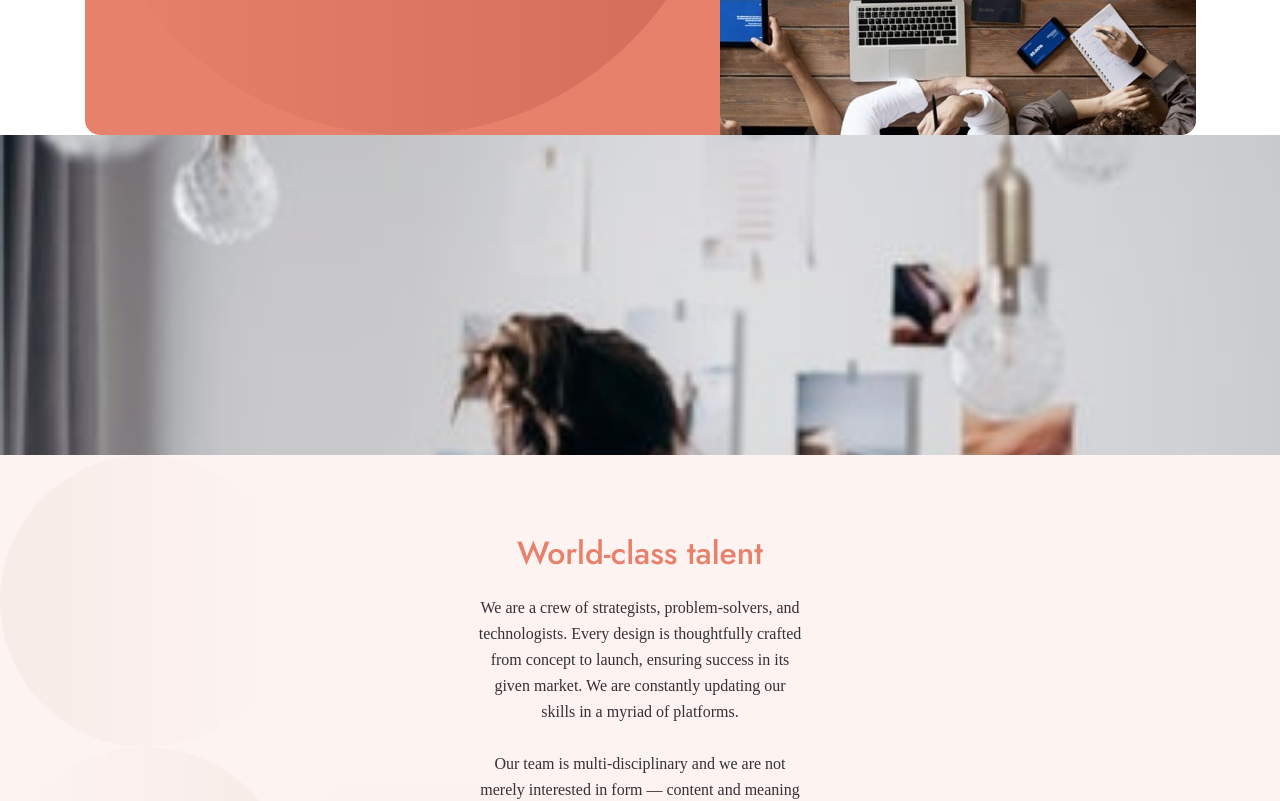
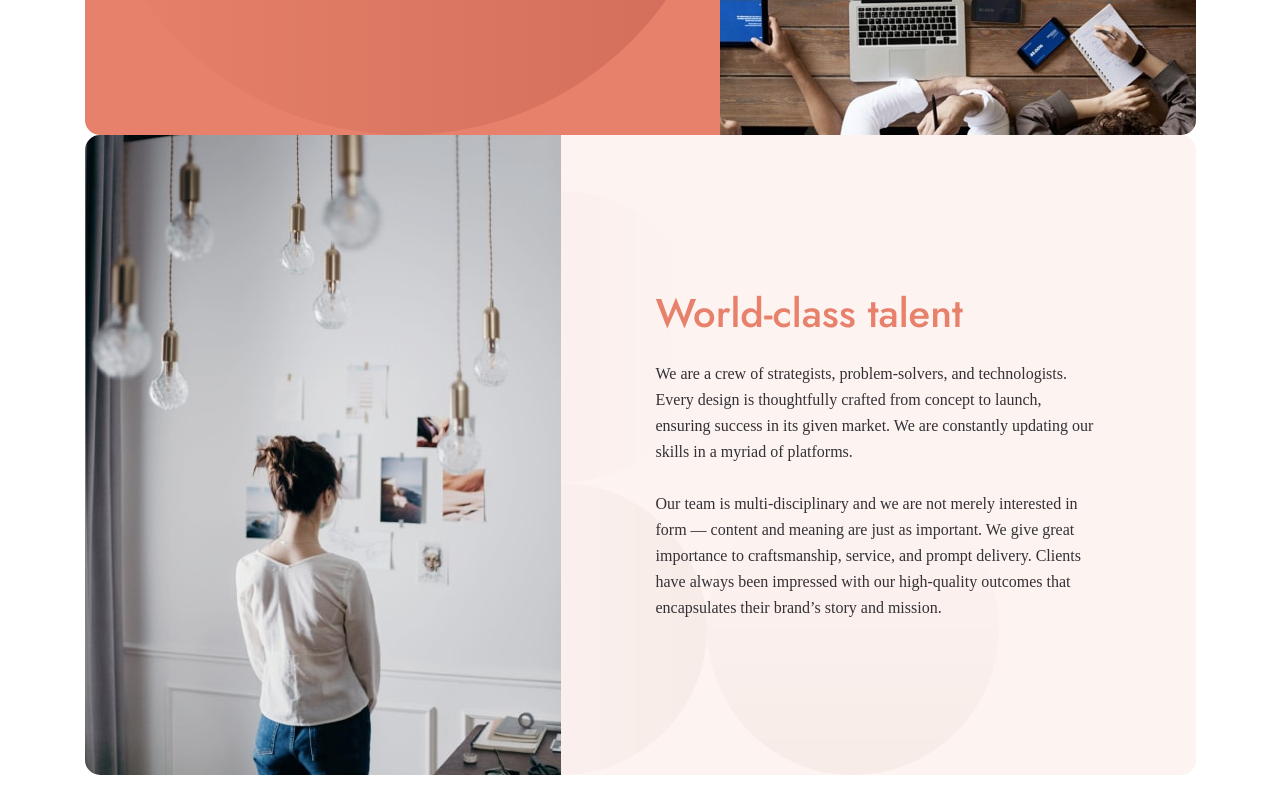
Before and after one commit to danielopq/designo, a React (Vite) app: page / in a window 1280 px wide. Shown: the part 500-1301 px from the top of the page. Built offline with nearby package versions, Linux system fonts and the light colour scheme; a web font is replaced by a local one.

Commit message:
Talent - desktop version

```diff
--- a/src/components/pages/about/component/talent/talent.scss
+++ b/src/components/pages/about/component/talent/talent.scss
@@ -68,3 +68,38 @@
 
     }
 }
+
+//############################## DESKTOP VERSION ##############################
+
+@include breakpoints.desktop {
+    #talent {
+        max-width: 1111px;
+        flex-direction: row;
+        border-radius: 15px;
+        overflow: hidden;
+        text-align: left;
+
+        & div:first-of-type {
+            max-width: 476px;
+            height: 640px;
+            background: url('../../../../../assets/img/about/desktop/image-world-class-talent.jpg') top/contain no-repeat;
+        }
+
+        & div:last-of-type {
+            max-width: 635px;
+            height: 640px;
+            padding-top: 154px;
+            background: rgb(253, 243, 240) url('../../../../../assets/img/shared/bg-pattern-three-circles.svg') -146px 56px / 584px no-repeat;
+
+            & p:first-of-type {
+                width: 445px;
+                font: 500 40px/48px 'Jost-Medium';
+            }
+
+            & p:last-of-type {
+                width: 445px;
+            }
+        }
+
+    }
+}
```
